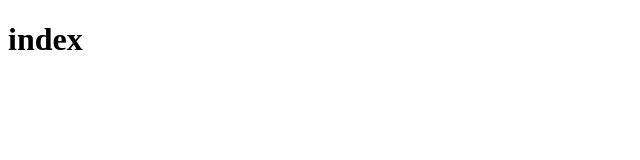
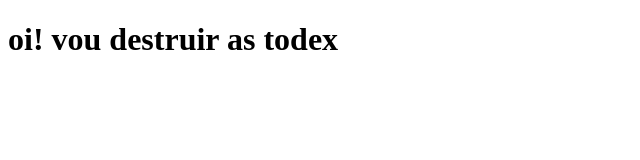
Before and after one commit to rrgoncalves1309/git-exemplo, a plain HTML site: page index.html in a window 1280 px wide. Shown: the whole page, without its empty margins (0-640 px from the left). Drawn offline with Linux system fonts and the light colour scheme.

Commit message:
mudança de rota

```diff
--- a/index.html
+++ b/index.html
@@ -7,7 +7,7 @@
 </head>
 <body>
     <h1>
-        index
+        oi! vou destruir as todex
     </h1>
 </body>
 </html>
```
